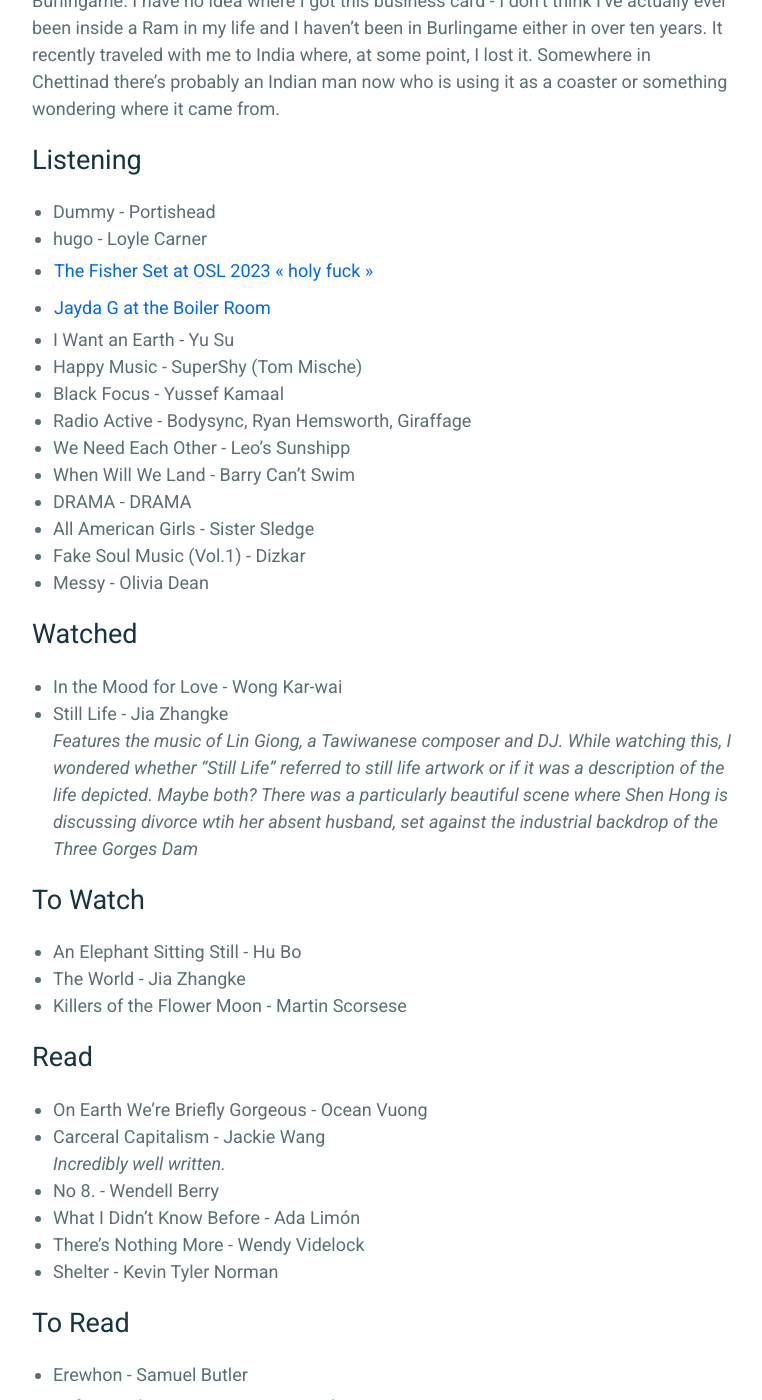
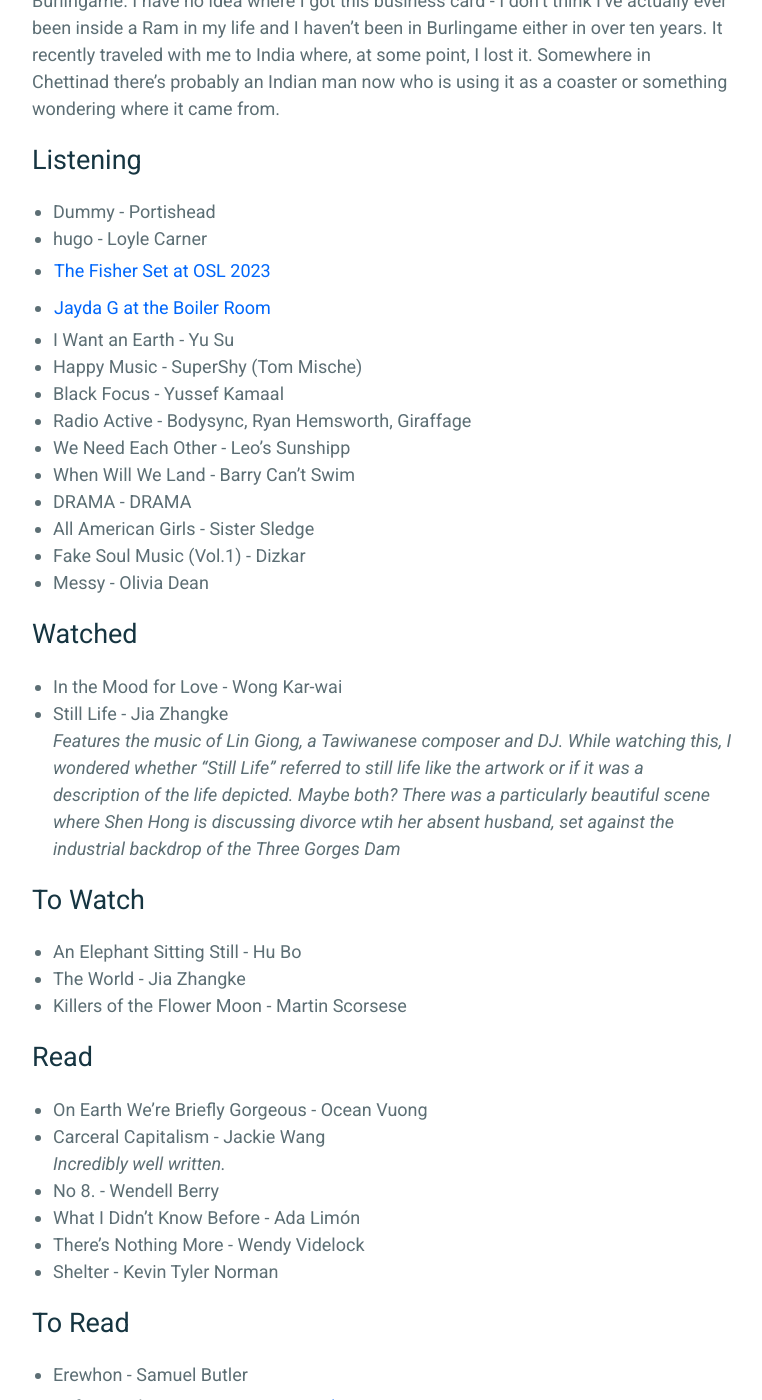
Before and after one commit to frankwang95/frankwang95.github.io, a Jekyll site: the page built from _posts/2023-11-05-october-snippits.md, in a window 1280 px wide and 1400 px high, scrolled down 2023 px. Shown: the whole window, without its empty margins (258-1020 px from the left). Built offline with Jekyll 4.4.1, drawn with Linux system fonts in a browser that asks for light colours.

Commit message:
Update 2023-11-05-october-snippits.md

```diff
--- a/_posts/2023-11-05-october-snippits.md
+++ b/_posts/2023-11-05-october-snippits.md
@@ -38,7 +38,7 @@ I've been using, as a bookmark, a cheap business card from the Putnum Ram dealer
 
 - Dummy - Portishead
 - hugo - Loyle Carner
-- [The Fisher Set at OSL 2023 << holy fuck >>](https://www.youtube.com/watch?v=uQ588C9Ecp4)
+- [The Fisher Set at OSL 2023](https://www.youtube.com/watch?v=uQ588C9Ecp4)
 - [Jayda G at the Boiler Room](https://www.youtube.com/watch?v=tk1RHzS3kgM)
 - I Want an Earth - Yu Su
 - Happy Music - SuperShy (Tom Mische)
@@ -55,7 +55,7 @@ I've been using, as a bookmark, a cheap business card from the Putnum Ram dealer
 
 - In the Mood for Love - Wong Kar-wai
 - Still Life - Jia Zhangke \
-  *Features the music of Lin Giong, a Tawiwanese composer and DJ. While watching this, I wondered whether "Still Life" referred to still life artwork or if it was a description of the life depicted. Maybe both? There was a particularly beautiful scene where Shen Hong is discussing divorce wtih her absent husband, set against the industrial backdrop of the Three Gorges Dam*
+  *Features the music of Lin Giong, a Tawiwanese composer and DJ. While watching this, I wondered whether "Still Life" referred to still life like the artwork or if it was a description of the life depicted. Maybe both? There was a particularly beautiful scene where Shen Hong is discussing divorce wtih her absent husband, set against the industrial backdrop of the Three Gorges Dam*
 
 # To Watch
 
```
